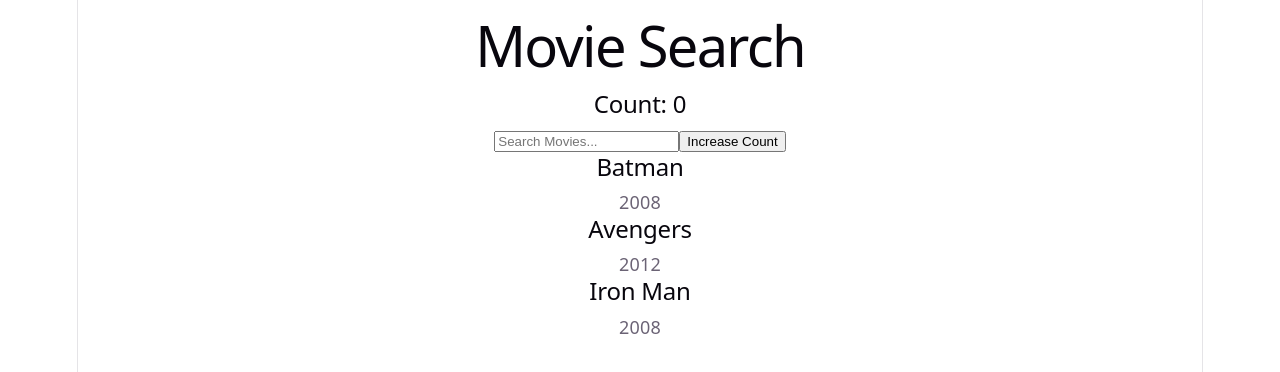
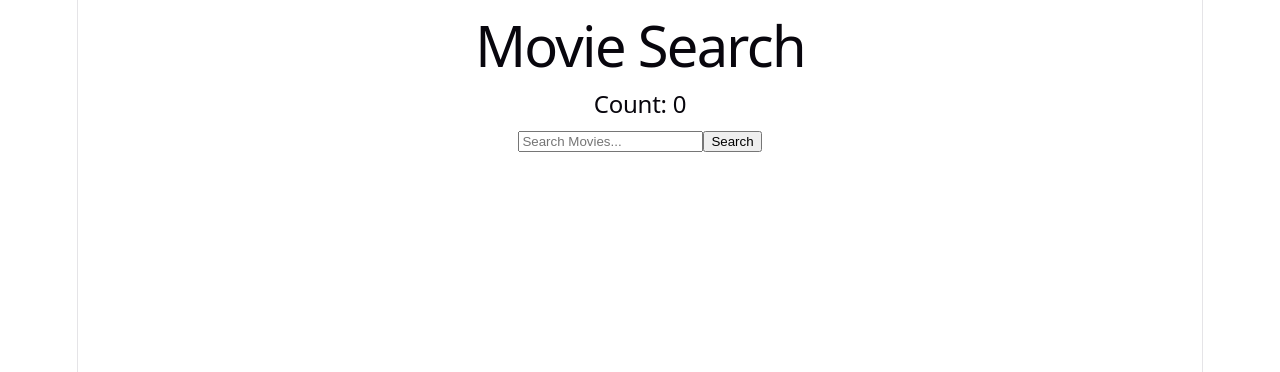
Before and after one commit to aaryacodes11/movie-search-app, a React (Vite) app: page / in a window 1280 px wide. Shown: the top 372 px of the page. Built offline with nearby package versions, Linux system fonts and the light colour scheme.

Commit message:
Added search button and OMDb API integration

```diff
--- a/src/App.jsx
+++ b/src/App.jsx
@@ -13,6 +13,7 @@ function Movie(props) {
 
 function App() {
   const [search, setSearch] = useState("");
+  const [query, setQuery] = useState("");
   const [count, setCount] = useState(0);
   const [movieData, setMovieData] = useState(null);
 
@@ -29,13 +30,13 @@ function App() {
 useEffect(() => {
   if (search.trim() === "") return;
 
-  fetch(`https://www.omdbapi.com/?apikey=eccad948&t=${search}`)
+  fetch(`https://www.omdbapi.com/?apikey=eccad948&t=${query}`)
     .then((response) => response.json())
     .then((data) => {
       console.log(data);
       setMovieData(data);
     });
-}, [search]);
+}, [query]);
 
   return (
     <div>
@@ -49,8 +50,8 @@ useEffect(() => {
       onChange={(e) => setSearch(e.target.value)}
       />
 
-      <button onClick={() => setCount(count +1)}>
-        Increase Count
+      <button onClick={() => setQuery(search)}>
+        Search
       </button>
 
       {movieData && movieData.Response === "True" && (
@@ -66,17 +67,6 @@ useEffect(() => {
   </div>
 )}
 
-     {filteredMovies.length > 0 ? (
-     filteredMovies.map((movie) => (
-          <Movie
-          key={movie.title}
-           title={movie.title}
-            year={movie.year}
-            />
-     ))
-    ) : (
-      <p>No movies found.</p>
-    )}
      </div>
   );
 }
```
